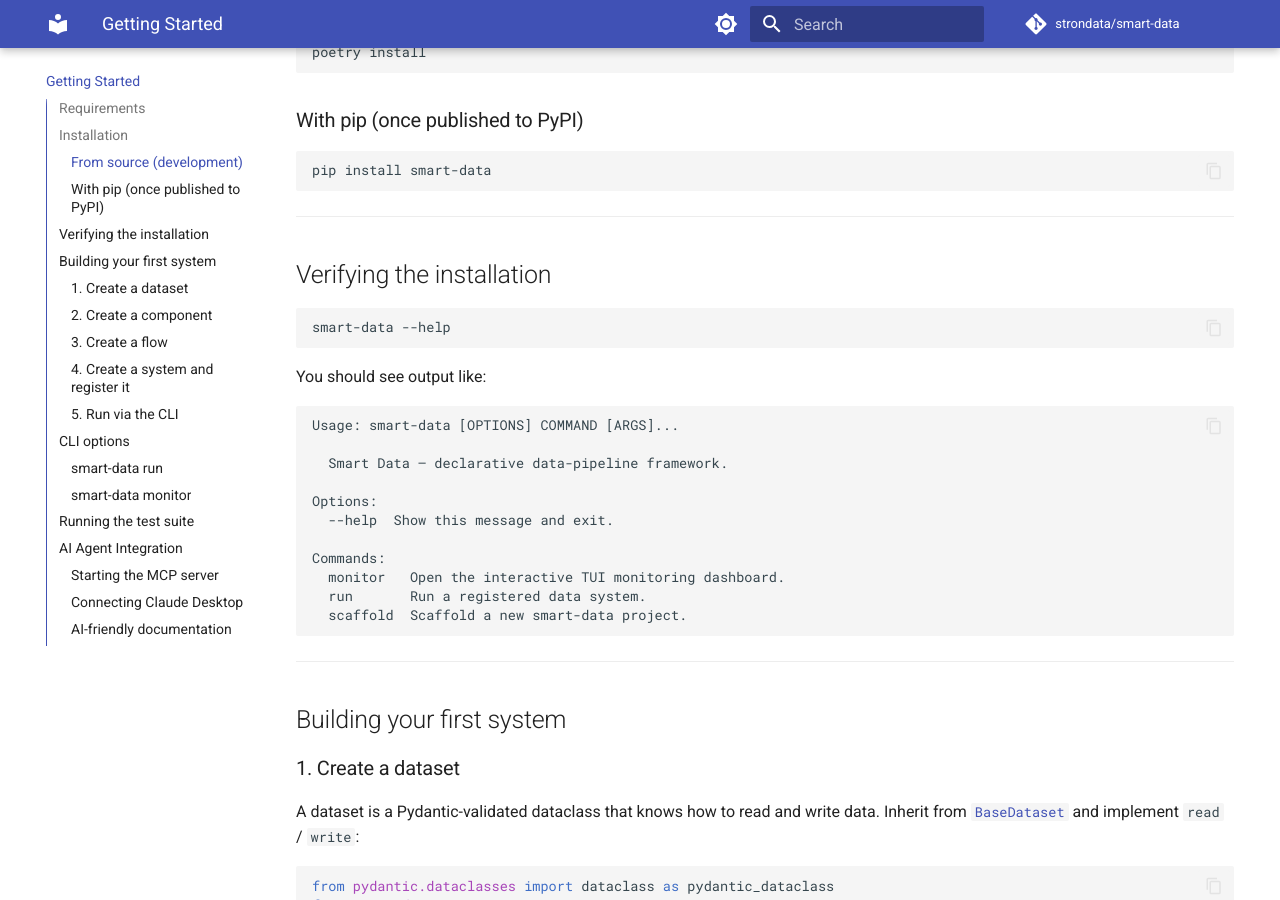
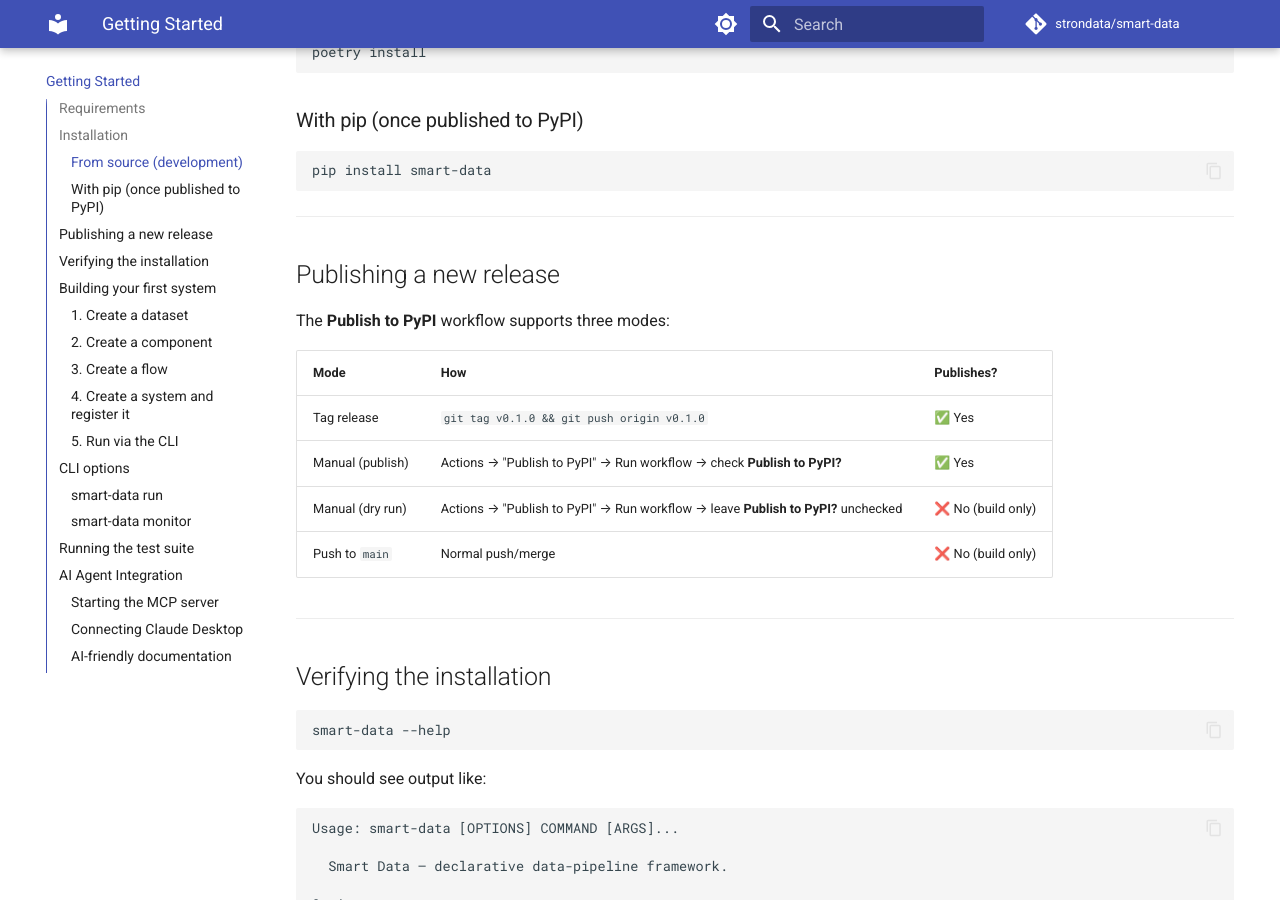
Before and after one commit to antunes-hq/aptdata-flow-os, an MkDocs documentation site: the page built from docs/getting-started.md, in a window 1280 px wide and 900 px high, scrolled down 506 px. Built offline with MkDocs 1.6.1 and Material for MkDocs 9.7.7, drawn with Linux system fonts in a browser that asks for light colours; comment, search, counter and statistics services are not loaded.

Commit message:
feat: add workflow_dispatch and build-only main-push triggers to publish workflow
Co-authored-by: Lucasa22 <22979127+Lucasa22@users.noreply.github.com>

````diff
--- a/docs/getting-started.md
+++ b/docs/getting-started.md
@@ -22,6 +22,19 @@ poetry install
 ```bash
 pip install smart-data
 ```
+
+---
+
+## Publishing a new release
+
+The **Publish to PyPI** workflow supports three modes:
+
+| Mode | How | Publishes? |
+|------|-----|-----------|
+| Tag release | `git tag v0.1.0 && git push origin v0.1.0` | ✅ Yes |
+| Manual (publish) | Actions → "Publish to PyPI" → Run workflow → check **Publish to PyPI?** | ✅ Yes |
+| Manual (dry run) | Actions → "Publish to PyPI" → Run workflow → leave **Publish to PyPI?** unchecked | ❌ No (build only) |
+| Push to `main` | Normal push/merge | ❌ No (build only) |
 
 ---
 
````
Also changed, not shown: 1 other file.
